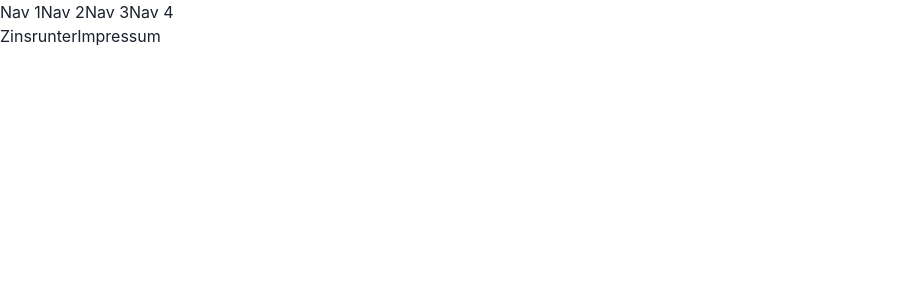
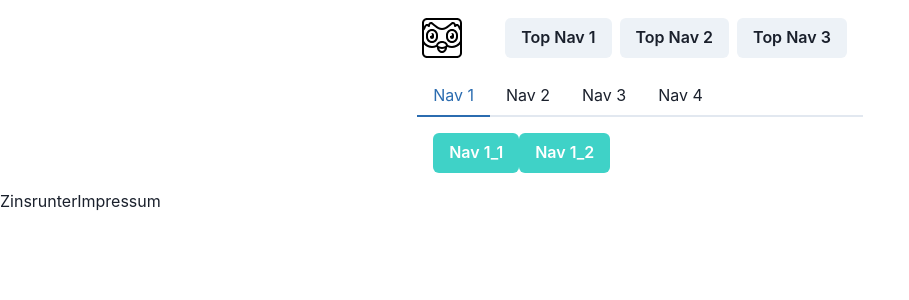
Before and after one commit to MKale112/zinsrunter, a Next.js app: page / in a window 1280 px wide. Shown: the top 300 px of the page, without its empty margins (0-909 px from the left). Built offline with nearby package versions, Linux system fonts and the light colour scheme.

Commit message:
initial stuff added

```diff
--- a/components/Containers/Container.tsx
+++ b/components/Containers/Container.tsx
@@ -1,34 +1,20 @@
 import React, { ReactNode } from 'react';
-import clsx from 'clsx';
+import { Container } from '@chakra-ui/react';
 
 export interface ContainerProps {
   children: ReactNode;
   bgImgUrl?: string;
-  bgImgPosition?: string;
+
   bgImgRepeat?: string;
-  className?: string;
 }
 
-export const Container = (props: ContainerProps) => {
-  const { className, bgImgUrl, bgImgPosition, bgImgRepeat, children, ...rest } = props;
+export const ResponsiveContainer = (props: ContainerProps) => {
+  const { bgImgUrl, bgImgRepeat, children, ...rest } = props;
   return (
-    <div
-      className={clsx('px-4 mobile:px-[5vw] widescreen:px-24 mx-auto widescreen:container', className)}
-      style={
-        bgImgUrl
-          ? {
-              backgroundImage: `url(${bgImgUrl})`,
-              backgroundSize: 'contain',
-              backgroundPosition: `${bgImgPosition ? bgImgPosition : ''}`,
-              backgroundRepeat: `${bgImgRepeat ? bgImgRepeat : 'no-repeat'}`,
-            }
-          : {}
-      }
-      {...rest}
-    >
+    <Container px={[4, 12, 16, 20]} bgImage={bgImgUrl} bgSize='contain' bgRepeat={bgImgRepeat} {...rest}>
       {children}
-    </div>
+    </Container>
   );
 };
 
-export default Container;
+export default ResponsiveContainer;
--- a/components/Containers/FullWidthContainer.tsx
+++ b/components/Containers/FullWidthContainer.tsx
@@ -1,8 +1,7 @@
-import React, { ReactNode, HTMLProps } from 'react';
-import clsx from 'clsx';
+import React, { ReactNode } from 'react';
+import { Box } from '@chakra-ui/react';
 
-export interface FullWidthContainerProps extends HTMLProps<HTMLDivElement> {
-  className?: string;
+export interface FullWidthContainerProps {
   bgImgUrl?: string;
   bgImgPosition?: string;
   bgImgRepeat?: string;
@@ -10,24 +9,11 @@ export interface FullWidthContainerProps extends HTMLProps<HTMLDivElement> {
 }
 
 export const FullWidthContainer = (props: FullWidthContainerProps) => {
-  const { className, bgImgUrl, children, ...rest } = props;
+  const { bgImgUrl, children, ...rest } = props;
   return (
-    <div
-      className={clsx(className)}
-      style={
-        bgImgUrl
-          ? {
-              backgroundImage: `url(${bgImgUrl})`,
-              backgroundSize: 'contain',
-              backgroundPosition: 'right top',
-              backgroundRepeat: 'no-repeat',
-            }
-          : {}
-      }
-      {...rest}
-    >
+    <Box bgImage={bgImgUrl} bgSize='contain' bgRepeat='no-repeat' {...rest}>
       {children}
-    </div>
+    </Box>
   );
 };
 
--- a/components/Containers/index.ts
+++ b/components/Containers/index.ts
@@ -1,3 +1,3 @@
-export { default as Container } from './Container';
+export { default as ResponsiveContainer } from './Container';
 export { default as FullWidthContainer } from './FullWidthContainer';
 export { default as Layout } from './Layout';
--- a/components/Navigation/Header.tsx
+++ b/components/Navigation/Header.tsx
@@ -1,20 +1,49 @@
 import React from 'react';
+import { Tabs, TabList, TabPanels, Tab, useMediaQuery, HStack, Button } from '@chakra-ui/react';
+import PanelLinks from './PanelLinks';
+import { tabLinks, navLinks } from '../../data/navigationLinks';
+import Image from 'next/image';
+import { FullWidthContainer, ResponsiveContainer } from '../Containers';
 
-const navLinks = [
-  { label: 'Nav 1', href: '#', id: 1 },
-  { label: 'Nav 2', href: '#', id: 2 },
-  { label: 'Nav 3', href: '#', id: 3 },
-  { label: 'Nav 4', href: '#', id: 4 },
-];
-
-const Header = () => {
-  const navigation = navLinks.map((entry) => (
-    <a href={entry.href} key={entry.id}>
-      <button className='bg-white text-black px-4 py-2 hover:text-gray-500'>{entry.label}</button>
+const Nav = ({ navLinks }: { navLinks: Array<{ id: number; label: string; href: string }> }) => {
+  const isMobile = useMediaQuery('600px');
+  const links = navLinks.map((entry) => (
+    <a key={entry.id} href={entry.href} target='_blank' rel='noreferrer'>
+      <Button>{entry.label}</Button>
     </a>
   ));
 
-  return <div className='w-full bg-white flex flex-row align-center justify-center'>{navigation}</div>;
+  return (
+    <HStack h={[50, 75]} justify='space-between'>
+      <Image
+        src={isMobile ? '/mobile-logo.svg' : '/logo.svg'}
+        alt={'Logo Image'}
+        width={isMobile ? 50 : 100}
+        height={isMobile ? 50 : 100}
+      />
+      <HStack px={4}>
+        {/* <SearchBar /> */}
+        {links}
+      </HStack>
+    </HStack>
+  );
+};
+
+const Header = () => {
+  const tabs = tabLinks.map((entry) => <Tab key={entry.id}>{entry.label}</Tab>);
+  const tabPanels = tabLinks.map((entry) => <PanelLinks key={entry.id} content={entry.content} />);
+
+  return (
+    <FullWidthContainer>
+      <ResponsiveContainer>
+        <Nav navLinks={navLinks} />
+        <Tabs className=''>
+          <TabList>{tabs}</TabList>
+          <TabPanels>{tabPanels}</TabPanels>
+        </Tabs>
+      </ResponsiveContainer>
+    </FullWidthContainer>
+  );
 };
 
 export default Header;
--- /dev/null
+++ b/components/Navigation/PanelLinks.tsx
@@ -0,0 +1,14 @@
+import { TabPanel } from '@chakra-ui/react';
+import { Button } from '@chakra-ui/react';
+import React from 'react';
+
+const PanelLinks = ({ content }: { content: Array<{ id: number; label: string; href: string }> }) => {
+  const links = content.map((entry) => (
+    <a key={entry.id} href={entry.href} target='_blank' rel='noreferrer'>
+      <Button variant='accent'>{entry.label}</Button>
+    </a>
+  ));
+  return <TabPanel>{links}</TabPanel>;
+};
+
+export default PanelLinks;
--- /dev/null
+++ b/data/navigationLinks.ts
@@ -0,0 +1,29 @@
+export const navLinks = [
+  { id: 1, label: 'Top Nav 1', href: '#' },
+  { id: 2, label: 'Top Nav 2', href: '#' },
+  { id: 3, label: 'Top Nav 3', href: '#' },
+];
+
+export const tabLinks = [
+  {
+    id: 1,
+    label: 'Nav 1',
+
+    content: [
+      { id: 1, label: 'Nav 1_1', href: '#' },
+      { id: 1, label: 'Nav 1_2', href: '#' },
+    ],
+  },
+  {
+    id: 2,
+    label: 'Nav 2',
+
+    content: [
+      { id: 2, label: 'Nav 2_1', href: '#' },
+      { id: 2, label: 'Nav 2_2', href: '#' },
+      { id: 2, label: 'Nav 2_3', href: '#' },
+    ],
+  },
+  { label: 'Nav 3', id: 3, content: [{ id: 3, label: 'Nav 3_1', href: '#' }] },
+  { label: 'Nav 4', id: 4, content: [{ id: 4, label: 'Nav 4_1', href: '#' }] },
+];
--- a/package.json
+++ b/package.json
@@ -2,6 +2,7 @@
   "name": "zinsrunter",
   "version": "0.1.0",
   "private": true,
+  "type": "module",
   "scripts": {
     "dev": "next dev",
     "build": "next build",
--- a/styles/theme.ts
+++ b/styles/theme.ts
@@ -18,7 +18,7 @@ const customTheme = extendTheme({
   components: {
     Button: {
       variants: {
-        base: {
+        accent: {
           bg: colors.primary.teal,
           color: colors.primary.white,
           _hover: {
```
Also changed, not shown: public/logo.svg (added), public/mobile-logo.svg (added).
